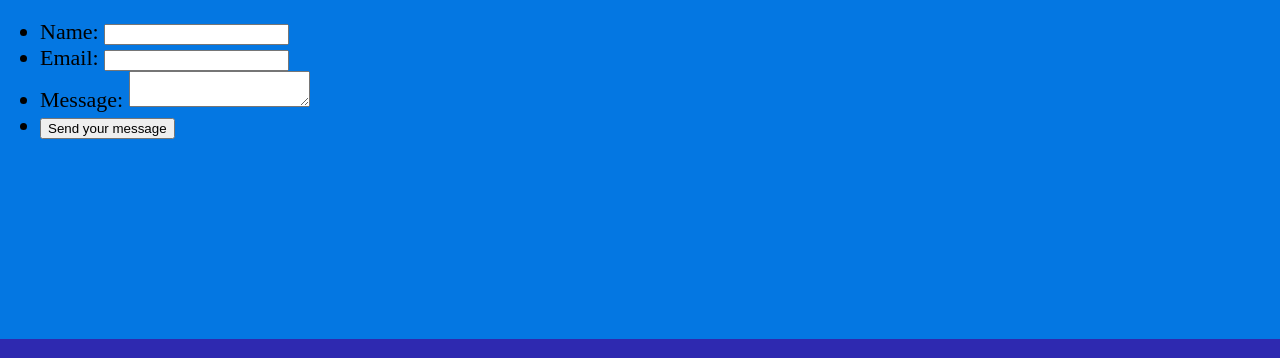
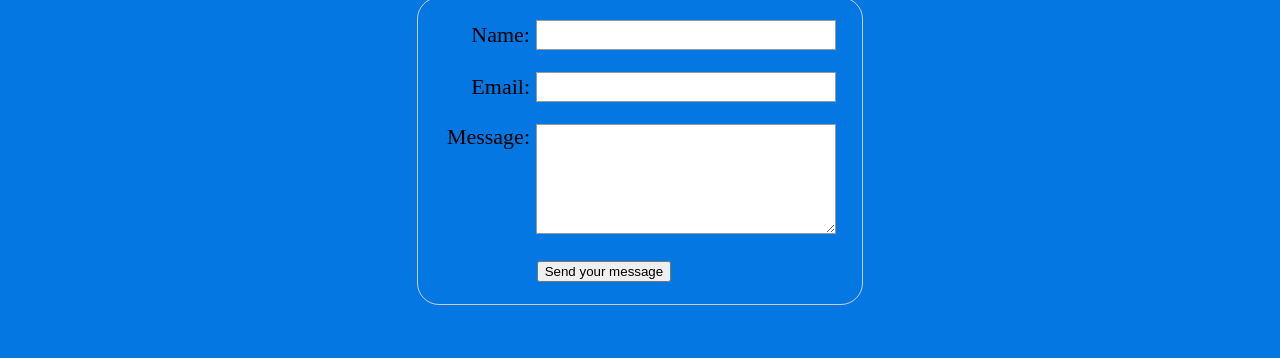
Before and after one commit to JaredScott66/WDD130, a plain HTML site: page wwr/contactus.html in a window 1280 px wide. Shown: the part 99-457 px from the top of the page. Drawn offline with Linux system fonts and the light colour scheme.

Commit message:
updated html with style element

```diff
--- a/wwr/contactus.html
+++ b/wwr/contactus.html
@@ -6,6 +6,56 @@
     <meta http-equiv="X-UA-Compatible" content="IE=edge">
     <meta name="viewport" content="width=device-width, initial-scale=1.0">
     <title>Contact us</title>
+    <style>
+        form {
+            margin: 0 auto;
+            width: 400px;
+            padding: 1em;
+            border: 1px solid #ccc;
+            border-radius: 1em;
+        }
+
+        ul {
+            list-style: none;
+            padding: 0;
+            margin: 0;
+        }
+
+        form li + li {
+            margin-top: 1em;
+        }
+
+        label {
+            display: inline-block;
+            width: 90px;
+            text-align: right;
+
+        }
+
+        input, textarea {
+            font: 1em sans-serif;
+            width: 300px;
+            box-sizing: border-box;
+            border: 1px solid #999;
+        }
+
+        input:focus, textarea:focus {
+            border-color: #000;
+        }
+
+        textarea {
+            vertical-align: top;
+            height: 5em;
+        }
+
+        .button {
+            padding-left: 90px;
+        }
+
+        button {
+            margin-left: .5em;
+        }
+    </style>
 </head>
 <body>
     <div id="content">
```
